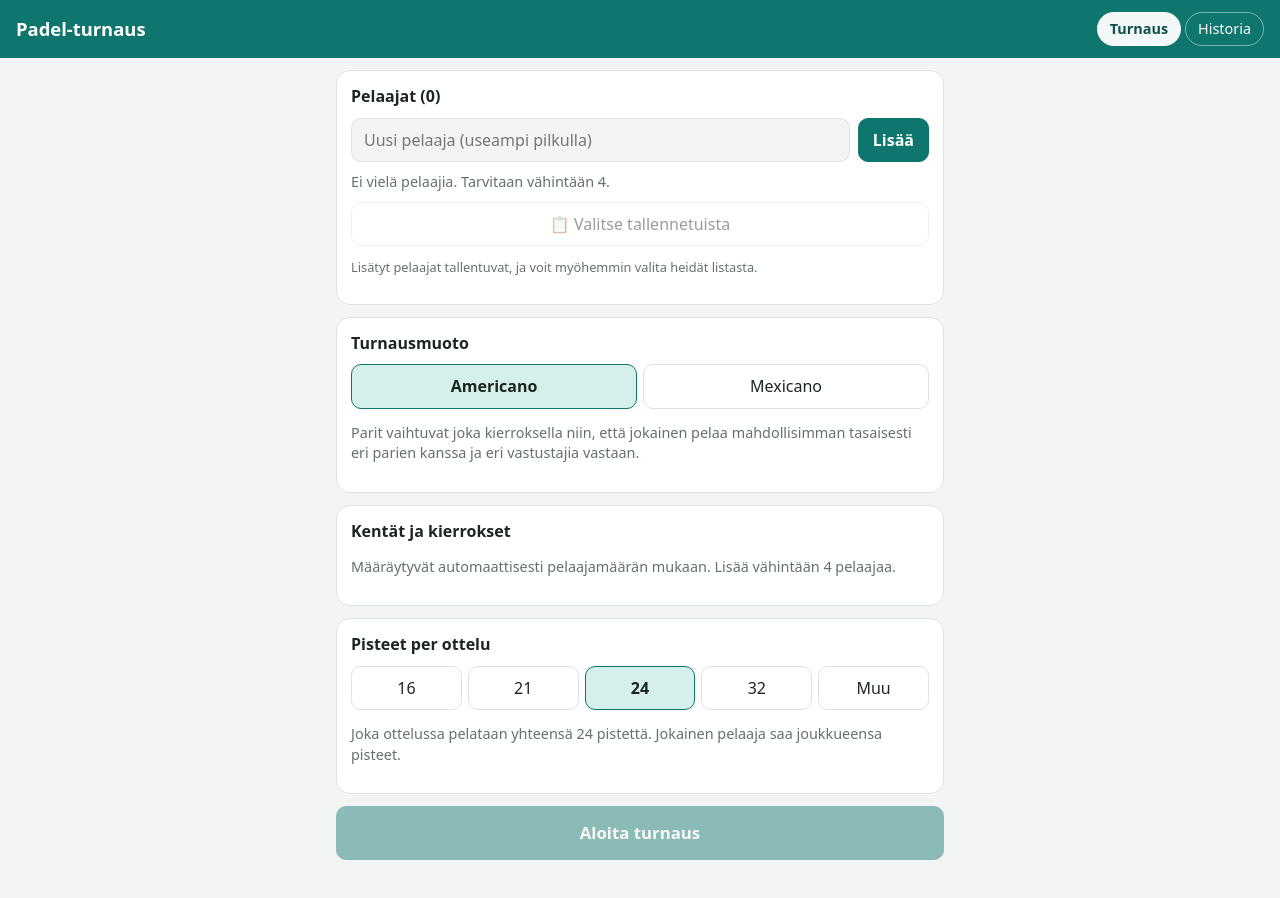
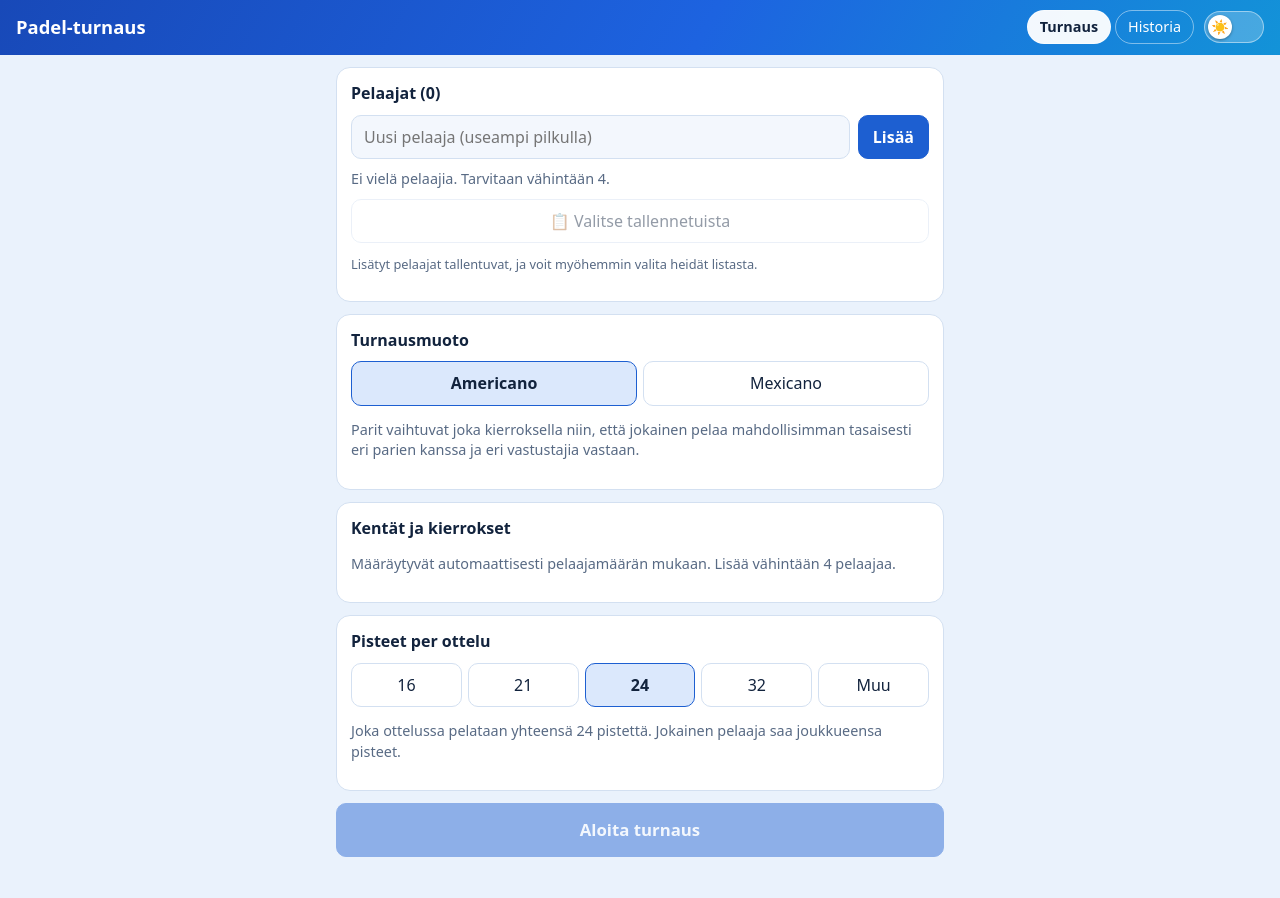
Before and after one commit to tornrooshannu-eng/padel-turnaus, a plain HTML site: page index.html in a window 1280 px wide. Drawn offline with Linux system fonts and the light colour scheme.

Commit message:
Vaalea (sininen) ja tumma (musta) tila, liukukytkin yläkulmassa
Valinta muistetaan; oletuksena laitteen asetus.

Co-Authored-By: Claude Opus 5.5 <noreply@anthropic.com>

```diff
--- a/app.js
+++ b/app.js
@@ -267,6 +267,21 @@ function addRound() {
 const app = document.getElementById('app');
 const picker = document.getElementById('picker');
 let setupError = '';
+
+/* ---------- teema (vaalea / tumma), liukukytkin yläkulmassa ---------- */
+const themeToggle = document.getElementById('themeToggle');
+function applyTheme(t) {
+  document.documentElement.setAttribute('data-theme', t);
+  themeToggle.checked = t === 'dark';
+  const meta = document.querySelector('meta[name="theme-color"]');
+  if (meta) meta.setAttribute('content', t === 'dark' ? '#0d0d10' : '#1849b8');
+}
+applyTheme(document.documentElement.getAttribute('data-theme') === 'dark' ? 'dark' : 'light');
+themeToggle.addEventListener('change', () => {
+  const t = themeToggle.checked ? 'dark' : 'light';
+  applyTheme(t);
+  try { localStorage.setItem('padel-theme', t); } catch (e) { /* ei tallennusta */ }
+});
 
 document.querySelectorAll('[data-page]').forEach(b => b.onclick = () => {
   state.page = b.dataset.page;
--- a/index.html
+++ b/index.html
@@ -3,8 +3,17 @@
 <head>
 <meta charset="utf-8">
 <meta name="viewport" content="width=device-width, initial-scale=1, viewport-fit=cover">
-<meta name="theme-color" content="#0f766e">
+<meta name="theme-color" content="#1849b8">
 <title>Padel-turnaus</title>
+<script>
+  // Teema ennen piirtoa (ei välähdystä): tallennettu valinta, muuten laitteen asetus.
+  (function () {
+    var t;
+    try { t = localStorage.getItem('padel-theme'); } catch (e) {}
+    if (t !== 'light' && t !== 'dark') t = window.matchMedia && matchMedia('(prefers-color-scheme: dark)').matches ? 'dark' : 'light';
+    document.documentElement.setAttribute('data-theme', t);
+  })();
+</script>
 <link rel="stylesheet" href="style.css">
 </head>
 <body>
@@ -14,6 +23,10 @@
     <button data-page="tournament">Turnaus</button>
     <button data-page="history">Historia</button>
   </nav>
+  <label class="theme-switch" title="Vaihda vaalea / tumma tila">
+    <input type="checkbox" id="themeToggle" role="switch" aria-label="Tumma tila">
+    <span class="track" aria-hidden="true"><span class="thumb"></span></span>
+  </label>
 </header>
 <main id="app"></main>
 <dialog id="picker" aria-labelledby="pickerTitle"></dialog>
--- a/style.css
+++ b/style.css
@@ -1,27 +1,40 @@
-:root {
-  --bg: #f3f5f4;
+/* ---------- teemat: vaalea (sininen) ja tumma (musta) ---------- */
+:root, :root[data-theme="light"] {
+  color-scheme: light;
+  --bg: #eaf2fc;
   --card: #ffffff;
-  --text: #1c2523;
-  --muted: #64716e;
-  --line: #dde3e1;
-  --accent: #0f766e;
-  --accent-soft: #d5efeb;
-  --danger: #b42318;
+  --input: #f3f7fd;
+  --text: #12233d;
+  --muted: #586a84;
+  --line: #d3e0f1;
+  --accent: #1d5fd1;
+  --accent-soft: #dbe8fc;
+  --on-accent: #ffffff;
+  --danger: #c0262d;
+  --topbar: linear-gradient(120deg, #1849b8 0%, #1d63e0 55%, #1393d8 100%);
+  --topbar-line: transparent;
+  --open-bg: #fdecc8;
+  --open-fg: #7a4b00;
   --gold: #d4a017;
   --silver: #9aa3a8;
   --bronze: #b87333;
 }
-@media (prefers-color-scheme: dark) {
-  :root {
-    --bg: #111716;
-    --card: #1b2321;
-    --text: #e7eeec;
-    --muted: #93a19d;
-    --line: #2d3835;
-    --accent: #2dd4bf;
-    --accent-soft: #163a35;
-    --danger: #f87171;
-  }
+:root[data-theme="dark"] {
+  color-scheme: dark;
+  --bg: #050506;
+  --card: #141416;
+  --input: #0c0c0e;
+  --text: #ececf0;
+  --muted: #9a9aa6;
+  --line: #2a2a30;
+  --accent: #4d8dff;
+  --accent-soft: #15213a;
+  --on-accent: #ffffff;
+  --danger: #ff6b6b;
+  --topbar: #0d0d10;
+  --topbar-line: #24242a;
+  --open-bg: #3a2a08;
+  --open-fg: #ffcf70;
 }
 * { box-sizing: border-box; }
 html { -webkit-text-size-adjust: 100%; }
@@ -31,19 +44,40 @@ body {
   color: var(--text);
   font: 16px/1.4 system-ui, -apple-system, "Segoe UI", Roboto, sans-serif;
   padding-bottom: env(safe-area-inset-bottom);
+  transition: background-color .25s, color .25s;
 }
 .topbar {
   position: sticky; top: 0; z-index: 5;
-  display: flex; align-items: center; justify-content: space-between; gap: 8px;
-  padding: 12px 16px;
-  background: var(--accent); color: #fff;
+  display: flex; align-items: center; flex-wrap: wrap; gap: 8px 10px;
+  padding: 10px 16px;
+  background: var(--topbar); color: #fff;
+  border-bottom: 1px solid var(--topbar-line);
 }
-@media (prefers-color-scheme: dark) { .topbar { color: #06201d; } }
-.topbar h1 { margin: 0; font-size: 1.15rem; }
-.badge {
-  font-size: .8rem; font-weight: 600;
-  background: rgba(255,255,255,.2); padding: 3px 10px; border-radius: 99px;
+.topbar h1 { margin: 0; font-size: 1.15rem; flex: 1; white-space: nowrap; }
+.topbar .nav { order: 2; }
+.topbar .theme-switch { order: 3; }
+@media (max-width: 479px) {
+  .topbar .nav { order: 4; flex-basis: 100%; }
+  .topbar .nav button { flex: 1; }
 }
+
+/* liukukytkin */
+.theme-switch { position: relative; display: inline-flex; cursor: pointer; flex: 0 0 auto; }
+.theme-switch input { position: absolute; opacity: 0; width: 1px; height: 1px; }
+.theme-switch .track {
+  position: relative; width: 60px; height: 32px; border-radius: 99px;
+  background: rgba(255,255,255,.22); border: 1px solid rgba(255,255,255,.45);
+  display: flex; align-items: center; justify-content: space-between; padding: 0 8px;
+  font-size: 14px; line-height: 1; transition: background .25s;
+}
+.theme-switch .thumb {
+  position: absolute; top: 3px; left: 3px; width: 24px; height: 24px; border-radius: 50%;
+  background: #fff; box-shadow: 0 1px 3px rgba(0,0,0,.35);
+  transition: transform .25s ease;
+}
+.theme-switch input:checked + .track { background: #2a2a33; border-color: #44444f; }
+.theme-switch input:checked + .track .thumb { transform: translateX(28px); background: #d8dcff; }
+.theme-switch input:focus-visible + .track { outline: 2px solid #fff; outline-offset: 2px; }
 main { max-width: 640px; margin: 0 auto; padding: 12px 16px 40px; }
 .card {
   background: var(--card); border: 1px solid var(--line); border-radius: 14px;
@@ -54,7 +88,7 @@ main { max-width: 640px; margin: 0 auto; padding: 12px 16px 40px; }
 .row { display: flex; gap: 8px; align-items: center; }
 .wrap { flex-wrap: wrap; }
 input[type=text], input[type=number] {
-  font: inherit; color: var(--text); background: var(--bg);
+  font: inherit; color: var(--text); background: var(--input);
   border: 1px solid var(--line); border-radius: 10px; padding: 10px 12px;
   min-width: 0;
 }
@@ -65,8 +99,7 @@ button {
   border: 1px solid var(--line); background: var(--card); color: var(--text);
   touch-action: manipulation;
 }
-button.primary { background: var(--accent); border-color: var(--accent); color: #fff; font-weight: 600; }
-@media (prefers-color-scheme: dark) { button.primary { color: #06201d; } }
+button.primary { background: var(--accent); border-color: var(--accent); color: var(--on-accent); font-weight: 600; }
 button.big { width: 100%; padding: 14px; font-size: 1.05rem; }
 button.danger { color: var(--danger); }
 button:disabled { opacity: .45; cursor: default; }
@@ -86,8 +119,7 @@ button:disabled { opacity: .45; cursor: default; }
 
 .tabs { display: flex; gap: 6px; margin-bottom: 12px; }
 .tabs button { flex: 1; }
-.tabs button.on { background: var(--accent); border-color: var(--accent); color: #fff; font-weight: 600; }
-@media (prefers-color-scheme: dark) { .tabs button.on { color: #06201d; } }
+.tabs button.on { background: var(--accent); border-color: var(--accent); color: var(--on-accent); font-weight: 600; }
 .rounds { display: flex; gap: 6px; overflow-x: auto; padding-bottom: 4px; margin-bottom: 10px; }
 .rounds button { flex: 0 0 auto; padding: 6px 12px; font-size: .9rem; }
 .rounds button.on { background: var(--accent-soft); border-color: var(--accent); font-weight: 600; }
@@ -123,7 +155,7 @@ td.pts { font-weight: 700; }
   padding: 6px 12px; font-size: .9rem; border-radius: 99px;
   background: transparent; border-color: rgba(255,255,255,.45); color: inherit;
 }
-.nav button.on { background: rgba(255,255,255,.95); color: #0f4f49; font-weight: 600; }
+.nav button.on { background: rgba(255,255,255,.95); color: #12233d; font-weight: 600; }
 .subtitle { margin: 0 0 10px; }
 
 /* ---------- pelaajavalitsin ---------- */
@@ -154,8 +186,11 @@ dialog::backdrop { background: rgba(0,0,0,.45); }
 .hist { display: block; width: 100%; text-align: left; padding: 12px 14px; margin-bottom: 10px; border-radius: 14px; }
 .hist .top { display: flex; justify-content: space-between; gap: 8px; font-weight: 600; }
 .tag { font-size: .75rem; font-weight: 600; padding: 2px 8px; border-radius: 99px; background: var(--accent-soft); white-space: nowrap; }
-.tag.open { background: #fdecc8; color: #7a4b00; }
+.tag.open { background: var(--open-bg); color: var(--open-fg); }
 .rres { padding: 6px 0; border-bottom: 1px solid var(--line); font-size: .92rem; }
 .rres:last-child { border-bottom: 0; }
 .rres b { color: var(--accent); }
 .info { background: var(--accent-soft); border-radius: 10px; padding: 10px 12px; }
+.theme-switch .thumb { display: flex; align-items: center; justify-content: center; font-size: 14px; line-height: 1; }
+.theme-switch .thumb::after { content: "☀️"; }
+.theme-switch input:checked + .track .thumb::after { content: "🌙"; }
```
